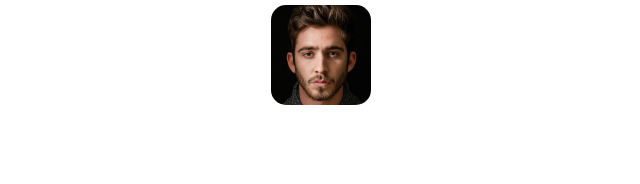
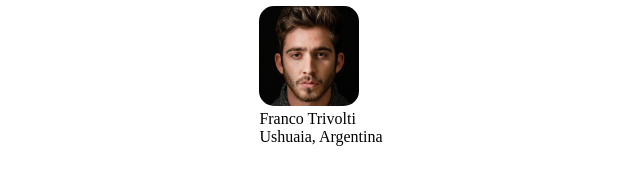
Before and after one commit to EzeVasari/dev-challenge-my-gallery, a plain HTML site: page index.html in a window 1280 px wide. Shown: the whole page, without its empty margins (319-959 px from the left). Drawn offline with Linux system fonts and the light colour scheme.

Commit message:
Agrega datos a name y location

```diff
--- a/index.html
+++ b/index.html
@@ -9,8 +9,12 @@
 <body>
     <section class="profile-image">
         <img class="img" src="img/profilePhoto.png" alt="">
-        <span class="name"></span>
-        <span class="location"></span>
+        <div class="name">
+            <span>Franco Trivolti</span>
+        </div>
+        <div class="location">
+            <span>Ushuaia, Argentina</span>
+        </div>
     </section>
     <section class="numbers">
         <div class="posts"></div>
```
